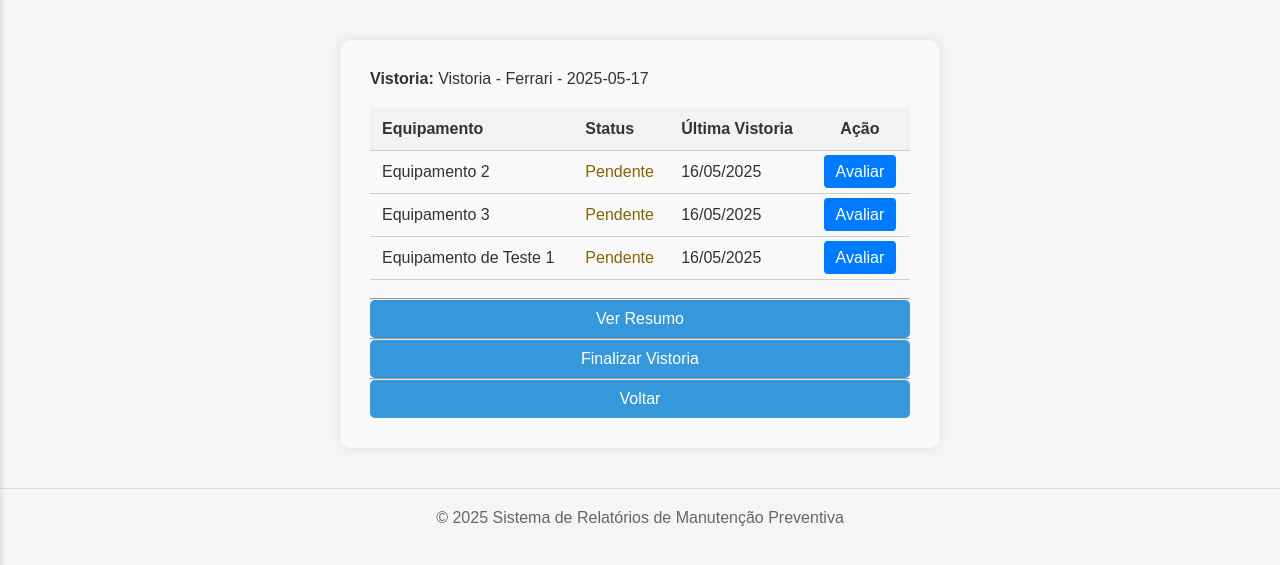
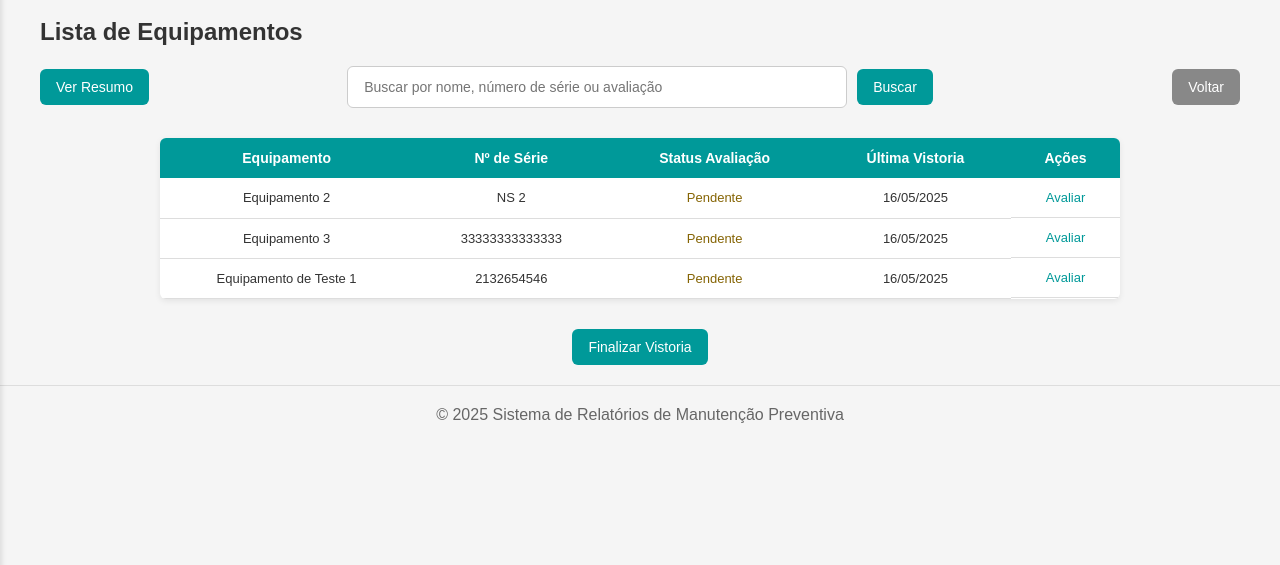
Before and after one commit to aacobos/Proxion, a Django app: page /vistorias/33/equipamentos/ in a window 1280 px wide. Shown: the part 82-647 px from the top of the page. Run offline with Django 5.2, Linux system fonts and the light colour scheme; data comes from the database, SQL or seed files in the repository; both versions use the stored data as it was after the commit.

Commit message:
App Vistorias: Templates ajustados

```diff
--- a/static/css/global.css
+++ b/static/css/global.css
@@ -53,6 +53,18 @@ select {
     background-color: var(--card-background);
     color: var(--text-color);
     border-color: var(--text-secondary);
+}
+
+textarea {
+    background-color: var(--card-background);
+    color: var(--text-color);
+    border: 1px solid #ccc;
+    border-radius: 6px;
+    padding: 10px;
+    font-size: 14px;
+    width: 100%;
+    resize: vertical;
+    min-height: 60px;
 }
 
 .equipment-item,
@@ -479,6 +491,7 @@ button:hover {
     justify-content: center;
 }
 
+
 /* Responsividade para telas pequenas */
 @media (max-width: 768px) {
     .table-wrapper {
--- a/vistorias/templates/vistorias/equipamentos_para_vistoria.html
+++ b/vistorias/templates/vistorias/equipamentos_para_vistoria.html
@@ -1,91 +1,59 @@
 {% extends 'base.html' %}
 {% load static %}
 
-{% block extrahead %}
-<link rel="stylesheet" href="{% static 'css/usuario.css' %}">
-<style>
-    table {
-        width: 100%;
-        border-collapse: collapse;
-        margin-top: 20px;
-    }
-
-    th, td {
-        padding: 12px;
-        text-align: left;
-        border-bottom: 1px solid #ccc;
-    }
-
-    th {
-        background-color: #f2f2f2;
-    }
-
-    .avaliado {
-        background-color: #d4edda;
-        color: #155724;
-        border: none;
-        padding: 8px 12px;
-        border-radius: 4px;
-        cursor: default;
-    }
-
-    .avaliar-btn {
-        background-color: #007bff;
-        color: white;
-        border: none;
-        padding: 8px 12px;
-        border-radius: 4px;
-        text-decoration: none;
-    }
-
-    .status-pendente {
-        color: #856404;
-    }
-
-    .status-concluido {
-        color: #28a745;
-        font-weight: bold;
-    }
-
-    .text-center {
-        text-align: center;
-    }
-</style>
-{% endblock %}
-
-{% block title %}
-Equipamentos para Vistoria
-{% endblock %}
+{% block title %}Equipamentos para Vistoria{% endblock %}
 
 {% block header %}
 <h1>Equipamentos para Vistoria</h1>
 {% endblock %}
 
 {% block content %}
-<div class="form-container">
-    <p><strong>Vistoria:</strong> {{ vistoria }}</p>
+<br>
+<h2>Lista de Equipamentos</h2>
 
-    {% if equipamentos %}
+<!-- AÇÕES E PESQUISA -->
+<div class="top-bar">
+    <div class="left-actions">
+        <a href="{% url 'vistorias:detalhes_vistoria' vistoria.id %}" class="btn btn-outline">Ver Resumo</a>
+    </div>
+
+    <form method="get" class="center-search">
+        <input
+            type="text"
+            name="q"
+            value="{{ termo_busca|default:'' }}"
+            placeholder="Buscar por nome, número de série ou avaliação"
+        />
+        <button type="submit" class="btn">Buscar</button>
+    </form>
+
+    <div class="right-actions">
+        <a href="{% url 'vistorias:listar_vistorias' %}" class="btn btn-secondary">Voltar</a>
+    </div>
+</div>
+
+<!-- TABELA -->
+<div class="table-wrapper">
     <table>
         <thead>
             <tr>
                 <th>Equipamento</th>
-
-                <th>Status</th>
+                <th>Nº de Série</th>
+                <th>Status Avaliação</th>
                 <th>Última Vistoria</th>
-                <th class="text-center">Ação</th>
+                <th>Ações</th>
             </tr>
         </thead>
         <tbody>
             {% for equipamento in equipamentos %}
             <tr>
                 <td>{{ equipamento.nome }}</td>
-
+                <td>{{ equipamento.numero_serie|default:"-" }}</td>
                 <td>
                     {% if equipamento.avaliado %}
-                            <span class="status-concluido">Avaliado</span>
+                        <span style="color: #28a745; font-weight: bold;">Avaliado</span>
                     {% else %}
-                            <span class="status-pendente">Pendente</span>
+                        <span style="color: #856404;">Pendente</span>
                     {% endif %}
                 </td>
                 <td>
@@ -95,38 +63,25 @@ Equipamentos para Vistoria
                         -
                     {% endif %}
                 </td>
-                    <td class="text-center">
+                <td class="table-actions">
                     {% if equipamento.avaliado %}
-                            <button class="avaliado" disabled>Avaliado</button>
+                        <button class="btn btn-secondary" disabled>Avaliado</button>
                     {% else %}
-                            <a class="avaliar-btn" href="{% url 'vistorias:vistoria_equipamento_form' vistoria.id equipamento.id %}">Avaliar</a>
+                        <a href="{% url 'vistorias:vistoria_equipamento_form' vistoria.id equipamento.id %}">Avaliar</a>
                     {% endif %}
                 </td>
             </tr>
+            {% empty %}
+            <tr>
+                <td colspan="5">Nenhum equipamento encontrado.</td>
+            </tr>
             {% endfor %}
-
         </tbody>
     </table>
-    {% else %}
-        <p>Todos os equipamentos já foram vistoriados.</p>
-    {% endif %}
+</div>
 
-    <br><hr>
-
-    <a href="{% url 'vistorias:detalhes_vistoria' vistoria.id %}">
-        <button type="button">Ver Resumo</button>
-    </a>
-
-    <br><hr>
-
-    <a href="{% url 'vistorias:finalizar_vistoria' vistoria.id %}">
-        <button type="button">Finalizar Vistoria</button>
-    </a>
-
-    <br><hr>
-
-    <a href="{% url 'vistorias:listar_vistorias' %}">
-        <button type="button">Voltar</button>
-    </a>
+<!-- AÇÕES FINAIS -->
+<div class="form-actions">
+    <a href="{% url 'vistorias:finalizar_vistoria' vistoria.id %}" class="btn btn-outline">Finalizar Vistoria</a>
 </div>
 {% endblock %}
--- a/vistorias/views.py
+++ b/vistorias/views.py
@@ -84,6 +84,8 @@ def excluir_vistoria(request, vistoria_id):
 
 def equipamentos_para_vistoria(request, vistoria_id):
     vistoria = get_object_or_404(Vistoria, id=vistoria_id)
+    termo_busca = request.GET.get("q", "").strip().lower()
+
     equipamentos_base = Equipamento.objects.filter(cliente=vistoria.cliente)
 
     # Verifica se deve ocultar os já avaliados
@@ -105,16 +107,30 @@ def equipamentos_para_vistoria(request, vistoria_id):
             .order_by('-id').values_list('vistoria__data', flat=True).first()
         )
 
+        status_avaliado = 'avaliado' if vistoria_equipamento else 'pendente'
+
         equipamentos_data.append({
             'id': equipamento.id,
             'nome': equipamento.nome,
+            'numero_serie': equipamento.numero_serie,
             'avaliado': vistoria_equipamento is not None,
+            'status_avaliado': status_avaliado,
             'data_ultima_vistoria': data_ultima_vistoria,
         })
+
+    # Filtro de busca no nome, número de série ou status de avaliação
+    if termo_busca:
+        equipamentos_data = [
+            e for e in equipamentos_data
+            if termo_busca in (e['nome'] or '').lower()
+            or termo_busca in (e.get('numero_serie') or '').lower()
+            or termo_busca in e['status_avaliado']
+        ]
 
     return render(request, 'vistorias/equipamentos_para_vistoria.html', {
         'vistoria': vistoria,
         'equipamentos': equipamentos_data,
+        'termo_busca': termo_busca,
     })
 
 
```
Also changed, not shown: clientes/templates/clientes/cadastrar_cliente.html (+8 -8 lines), vistorias/templates/vistorias/vistoria_equipamento_form.html (+52 -39 lines), db.sqlite3. Lines whose indentation alone changed are shown as unchanged.
